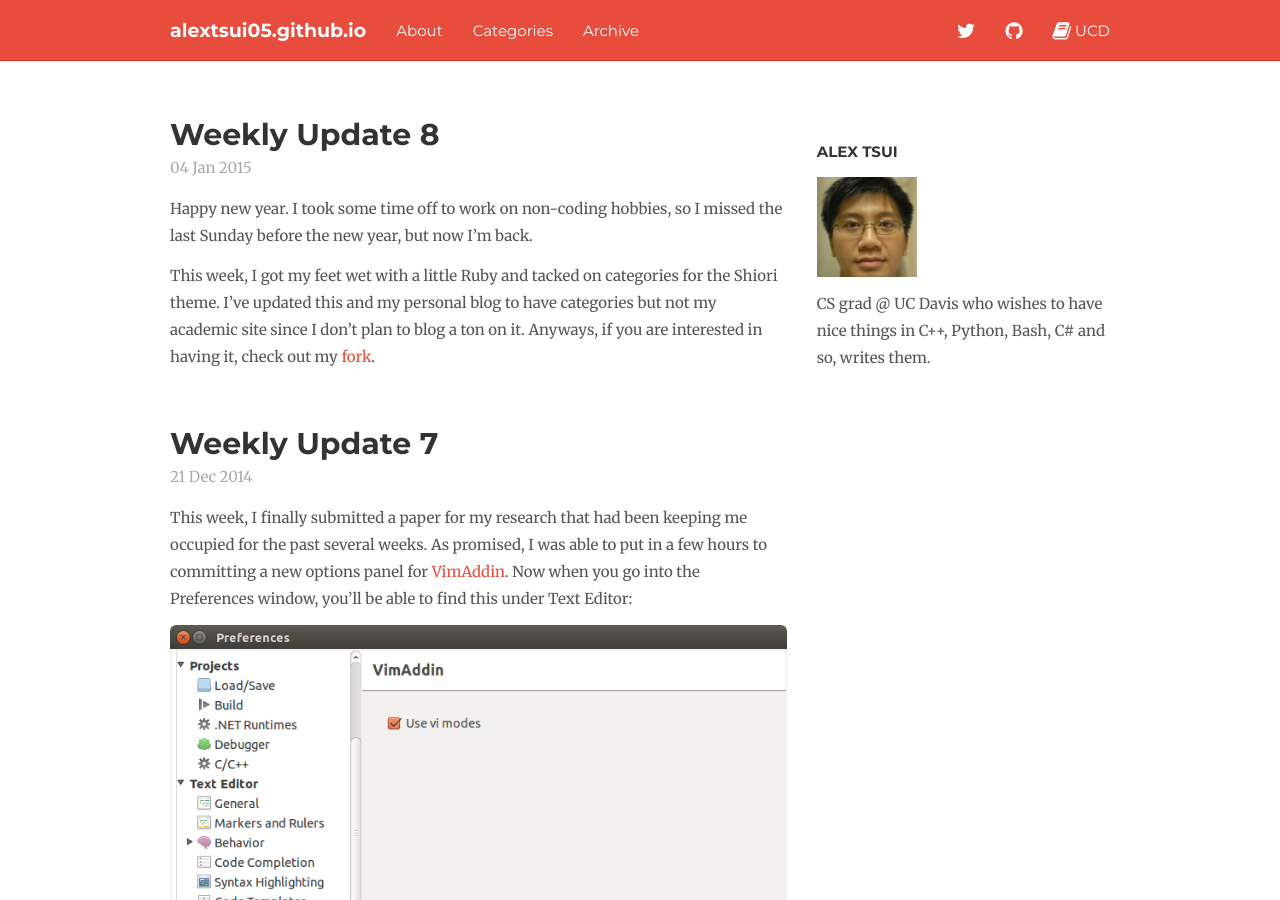
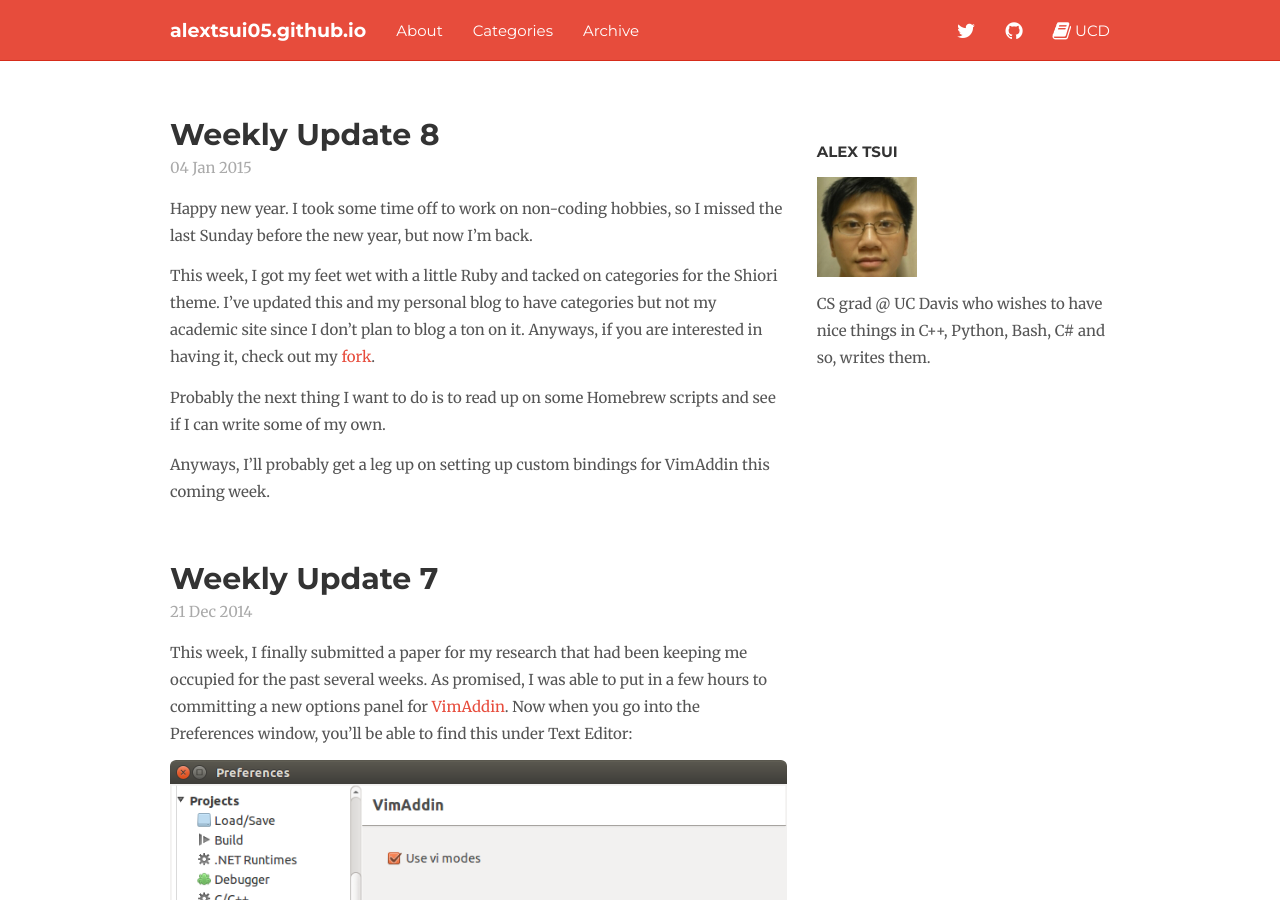
Before and after one commit to alextsui05/alextsui05.github.io, a Jekyll site: the page built from index.html, in a window 1280 px wide and 900 px high. Built offline with Jekyll 4.4.1, drawn with Linux system fonts in a browser that asks for light colours; nearby versions of some CDN libraries; the list of posts is cut into pages by our own code; comment, search, counter and statistics services are not loaded.

Commit message:
Add a bit more thought.

```diff
--- a/_posts/2015-01-04-weekly-update-008.md
+++ b/_posts/2015-01-04-weekly-update-008.md
@@ -6,3 +6,7 @@ category: 'Weekly Update'
 Happy new year. I took some time off to work on non-coding hobbies, so I missed the last Sunday before the new year, but now I'm back.
 
 This week, I got my feet wet with a little Ruby and tacked on categories for the Shiori theme. I've updated this and my personal blog to have categories but not my academic site since I don't plan to blog a ton on it. Anyways, if you are interested in having it, check out my [fork](http://alextsui05.github.io/shiori/categories-in-shiori).
+
+Probably the next thing I want to do is to read up on some Homebrew scripts and see if I can write some of my own.
+
+Anyways, I'll probably get a leg up on setting up custom bindings for VimAddin this coming week.
```
